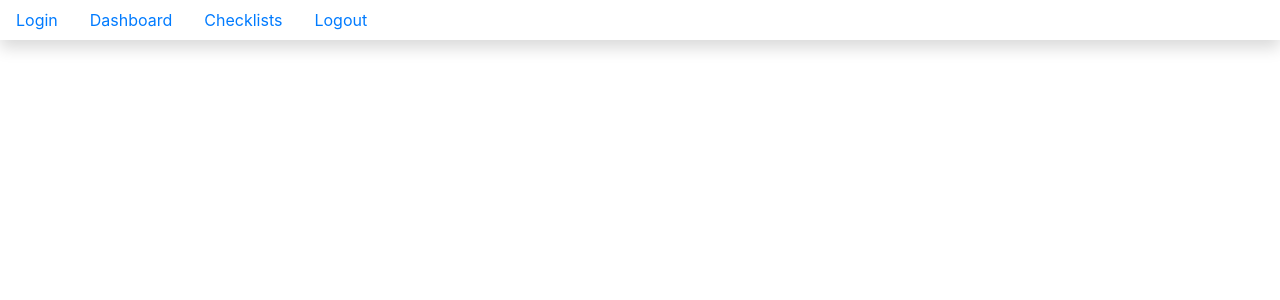
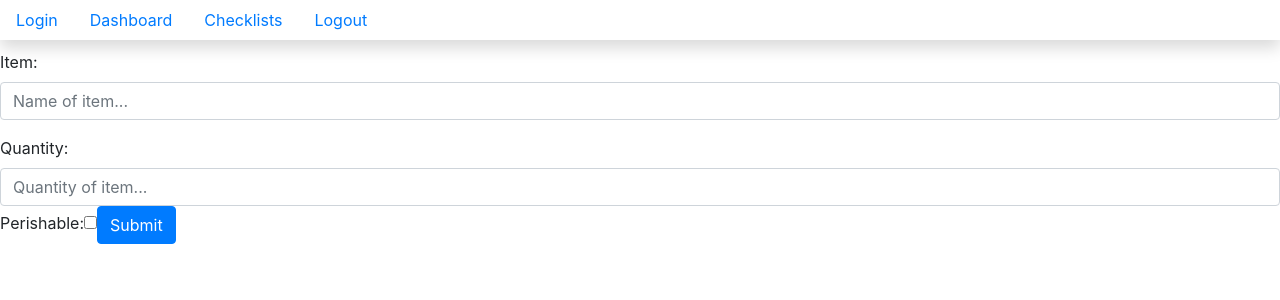
Before and after one commit to myankura/Checkaroo, a React (Create React App) app: page /dashboard/newitem in a window 1280 px wide. Shown: the top 300 px of the page. Built offline with nearby package versions, Linux system fonts and the light colour scheme; no server answers.

Commit message:
added a button that directs the user to a form to post new items to the API.

```diff
--- a/src/components/ApplicationViews.js
+++ b/src/components/ApplicationViews.js
@@ -14,6 +14,9 @@ import Login from "./login/Login"
 // import RegistrationForm from "./login/RegistrationForm"
 import ItemsEditForm from "./items/ItemsEditForm";
 
+//import form for adding new items
+import ItemsForm from "./items/ItemsForm"
+
 
 
 
@@ -24,9 +27,7 @@ class ApplicationViews extends Component {
         items: [],
         checklists: []
     }
-    // componentDidMount() {
 
-    // }
 
     componentDidMount() {
         const newState = {}
@@ -83,6 +84,10 @@ class ApplicationViews extends Component {
                         deleteItem={this.deleteItem}
                         items={this.state.items} />
                 }} />
+                <Route path="/dashboard/newitem" render={(props) => {
+                    return <ItemsForm {...props}
+                        addItem={this.addItem} />
+                }} />
                 <Route
                     path="/dashboard/:itemId(\d+)/edit" render={props => {
                         return <ItemsEditForm {...props} items={this.state.items} updateItem={this.updateItem} />
--- a/src/components/items/ItemsEditForm.js
+++ b/src/components/items/ItemsEditForm.js
@@ -1,5 +1,6 @@
 import React, { Component } from 'react'
 import ItemsManager from '../../modules/ItemsManager'
+import './items.css'
 
 export default class ItemsEditForm extends Component {
     //Set initial state
@@ -8,7 +9,7 @@ export default class ItemsEditForm extends Component {
         quantity: "",
         perishable: "",
         packed: "",
-        checklistId: ""
+        checklistId: 1
     }
 
     //Handle whether the perishable button has been selected true
@@ -54,7 +55,8 @@ export default class ItemsEditForm extends Component {
             itemName: this.state.itemName,
             quantity: this.state.quantity,
             perishable: (this.state.perishable === "true"),
-            packed: (this.state.packed === "true")
+            packed: (this.state.packed === "true"),
+            checklistId: this.state.checklistId
         }
         //Pushes the user back to the dashboard page
         this.props.updateItem(editedItem)
@@ -79,7 +81,7 @@ export default class ItemsEditForm extends Component {
     render() {
         return (
             <React.Fragment>
-                <form className="form-group">
+                <form className="form-group editForm">
                     <label htmlFor="itemName">Item Name: </label>
                     <input
                         type="text"
@@ -88,6 +90,7 @@ export default class ItemsEditForm extends Component {
                         onChange={this.handleFieldChange}
                         id="itemName"
                         value={this.state.itemName}
+                        placeholder="Please enter an item..."
                     />
                     <label htmlFor="quantity">Quantity: </label>
                     <input
@@ -97,54 +100,54 @@ export default class ItemsEditForm extends Component {
                         onChange={this.handleFieldChange}
                         id="quantity"
                         value={this.state.quantity}
+                        placeholder="Please enter a quantity..."
                     />
                     <label>Perishable Item: </label>
                     <br></br>
                     <label htmlFor="perishable">True: </label>
                     <input
-                        type="radio"
+                        id="perishable"
+                        type="checkbox"
                         required
+                        value="true"
                         name="perishableItem"
-                        className="form-control"
                         onChange={this.handleFieldChange}
-                        id="perishable"
-                        value="true"
                         checked={this.handlePerishableTrue(this.state.perishable)}
                     />
                     <label htmlFor="perishable">False: </label>
                     <input
-                        type="radio"
+                        id="perishable"
+                        type="checkbox"
                         required
+                        value="false"
                         name="perishableItem"
-                        className="form-control"
                         onChange={this.handleFieldChange}
-                        id="perishable"
-                        value="false"
                         checked={this.handlePerishableFalse(this.state.perishable)}
                     />
+                    <br></br>
                     <label>Item Packed: </label>
                     <br></br>
                     <label htmlFor="packed">True: </label>
                     <input
-                        type="radio"
+                        id="packed"
+                        type="checkbox"
                         required
-                        className="form-control"
+                        value="true"
+                        name="packedItem"
                         onChange={this.handleFieldChange}
-                        id="packed"
-                        value="true"
                         checked={this.handlePackedTrue(this.state.packed)}
                     />
                     <label htmlFor="packed">False: </label>
                     <input
-                        type="radio"
+                        id="packed"
+                        type="checkbox"
                         required
-                        className="form-control"
+                        value="false"
+                        name="packedItem"
                         onChange={this.handleFieldChange}
-                        id="packed"
-                        value="false"
                         checked={this.handlePackedFalse(this.state.packed)}
-
                     />
+                    <br></br>
                     <button
                         type="submit"
                         onClick={this.updateExistingItem}
--- a/src/components/items/ItemsForm.js
+++ b/src/components/items/ItemsForm.js
@@ -0,0 +1,104 @@
+import React, { Component } from 'react';
+// import ItemsManager from '../../modules/ItemsManager'
+import './items.css'
+
+export default class ItemsForm extends Component {
+    //set initial state
+    state = {
+        itemName: "",
+        quantity: "",
+        perishable: false,
+        packed: false,
+        checklistId: 1
+    };
+
+    // // Handle whether perishable is true
+    // handlePerishableTrue = item => {
+    //     if (item.target.value === true) {
+    //         // return true
+    //         this.setState({ perishable: true })
+
+    //     }
+    // }
+
+    //Handle whether perishable is false
+    handlePerishableTrue = item => {
+        if (item === true) {
+            return true
+        }
+    }
+    //Update state whenever an input field is edited
+    handleFieldChange = event => {
+        const stateToChange = {};
+        stateToChange[event.target.id] = event.target.value;
+        this.setState(stateToChange);
+    };
+
+    /*Local method for validation, creating item object,
+    and invoking the function reference passed from parent component*/
+    constructNewItem = event => {
+        event.preventDefault();
+        if (this.state.itemName === "") {
+            window.alert("Please enter the name of the item");
+        } else if (this.state.quantity === "") {
+            window.alert("Please enter the quantity of the item")
+        } else {
+            const item = {
+                itemName: this.state.itemName,
+                quantity: this.state.quantity,
+                perishable: (this.state.perishable === "true"),
+                packed: this.state.packed,
+                checklistId: this.state.checklistId
+            }
+            //create the item and redirect user to the dashboard
+            this.props.addItem(item)
+                .then(() => this.props.history.push("/dashboard"));
+        }
+    }
+    //render item form when ever add item is clicked.
+    render() {
+        return (
+            <React.Fragment>
+                <form className="itemForm content items">
+                    <div className="form-group">
+                        <label htmlFor="itemName">Item:</label>
+                        <input
+                            type="text"
+                            required
+                            className="form-control"
+                            onChange={this.handleFieldChange}
+                            id="itemName"
+                            placeholder="Name of item..."
+                        />
+                    </div>
+                    <div>
+                        <label htmlFor="quantity">Quantity:</label>
+                        <input
+                            type="text"
+                            required
+                            className="form-control"
+                            onChange={this.handleFieldChange}
+                            id="quantity"
+                            placeholder="Quantity of item..."
+                        />
+                    </div>
+                    <div>
+                        <label htmlForm="perishable">Perishable:</label>
+                        <input
+                            id="perishable"
+                            type="checkbox"
+                            value="true"
+                            onChange={this.handleFieldChange}
+                        />
+                        <button
+                            type="submit"
+                            onClick={this.constructNewItem}
+                            className="btn btn-primary"
+                        >
+                            Submit</button>
+                    </div>
+                </form>
+            </React.Fragment>
+        )
+    }
+};
--- a/src/components/items/ItemsList.js
+++ b/src/components/items/ItemsList.js
@@ -1,5 +1,5 @@
 import React, { Component } from "react"
-import { Link } from "react-router-dom"
+// import { Link } from "react-router-dom"
 import "./items.css"
 
 //List all items
@@ -15,18 +15,26 @@ export default class ItemsList extends Component {
     //Render all items that are in the api
     render() {
         return (
+            <React.Fragment>
+                <div className="newItemButton">
+                    <button className="btn btn-success"
+                        onClick={() => {
+                            this.props.history.push("/dashboard/newitem")
+                        }}
+                    >Add Item</button>
+                </div>
                 <section className="content items">
                     {
                         //display all items
                         this.props.items.map(item =>
-                        <div key={item.id} className="card">
+                            <div key={item.id} className="card items">
                                 <div className="card-body">
                                     <h5 className="card-title">
                                         {item.itemName}
                                         <p>Quantity: {item.quantity}</p>
                                         <p>{this.isPerishable(item.perishable)}</p>
                                         <button
-                                        onClick={() => this.props.deleteItem(item.id)}
+                                            onClick={() => {this.props.deleteItem(item.id)}}
                                             className="card-link">Delete</button>
                                         <button
                                             onClick={() => {
@@ -38,6 +46,7 @@ export default class ItemsList extends Component {
                         )
                     }
                 </section>
+            </React.Fragment>
         )
     }
 }
--- a/src/components/items/items.css
+++ b/src/components/items/items.css
@@ -1,25 +1,35 @@
 .items {
     display: flex;
-    justify-content: space-evenly;
+    justify-content: space-between;
 }
 
+.newItemButton {
+    display: flex;
+    justify-content: space-evenly;
+    margin: 0 0 10px 0;
+    margin-top: 50px;
+}
+
+.editForm {
+    margin-top: 50px;
+}
 /* .icon--item {
     width: 50px;
     height: 50px;
-}
+} */
 
-.card {
+/* .card {
     width: 10rem;
-}
+} */
 
-.card-title {
+/* .card-title {
     display: flex;
     justify-content: space-around;
     align-items: center;
     flex-direction: column;
-}
+} */
 
-.card-link {
+/* .card-link {
     margin: 12px 0 0 0;
     font-size: 0.7em;
 } */
```
Lines whose indentation alone changed are shown as unchanged.
